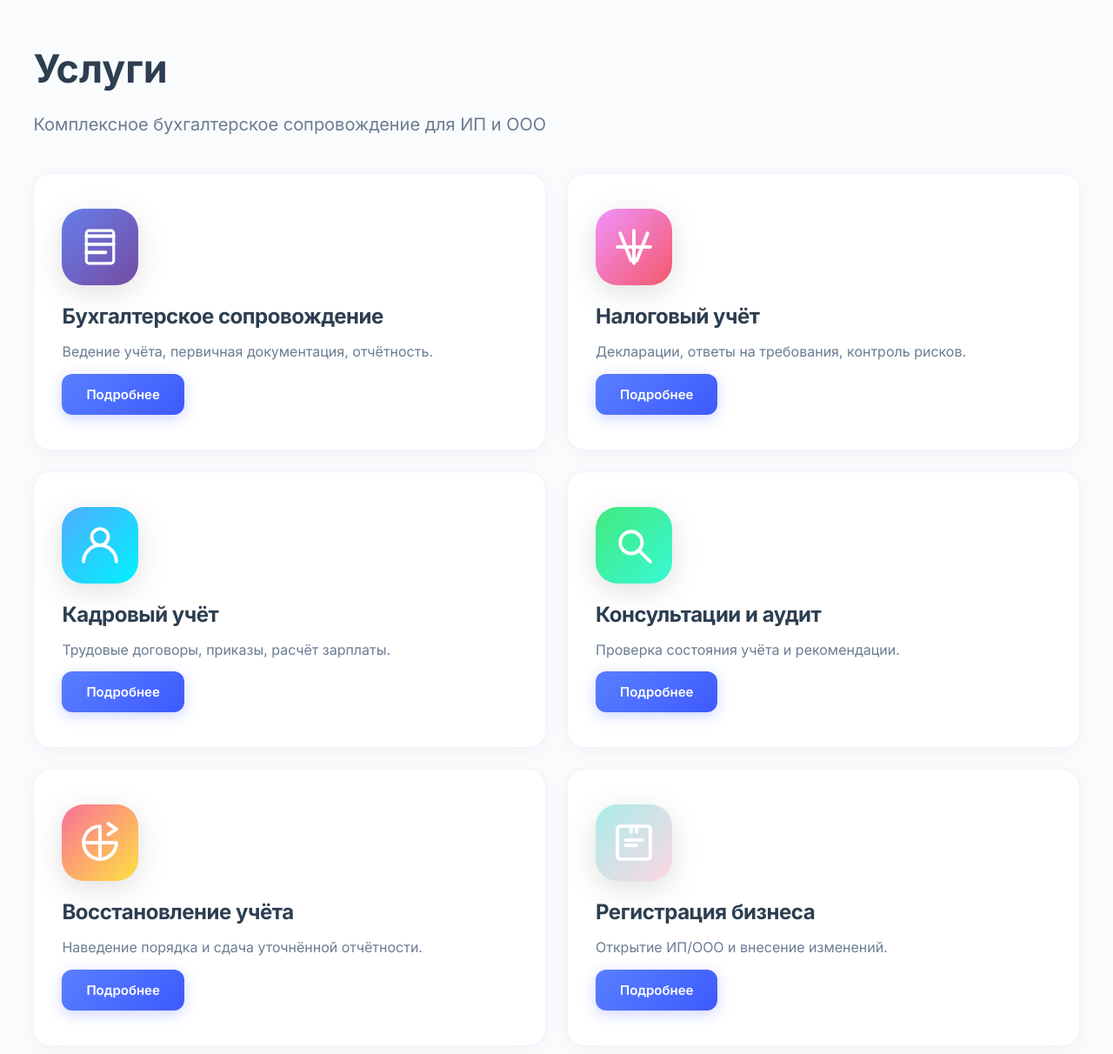
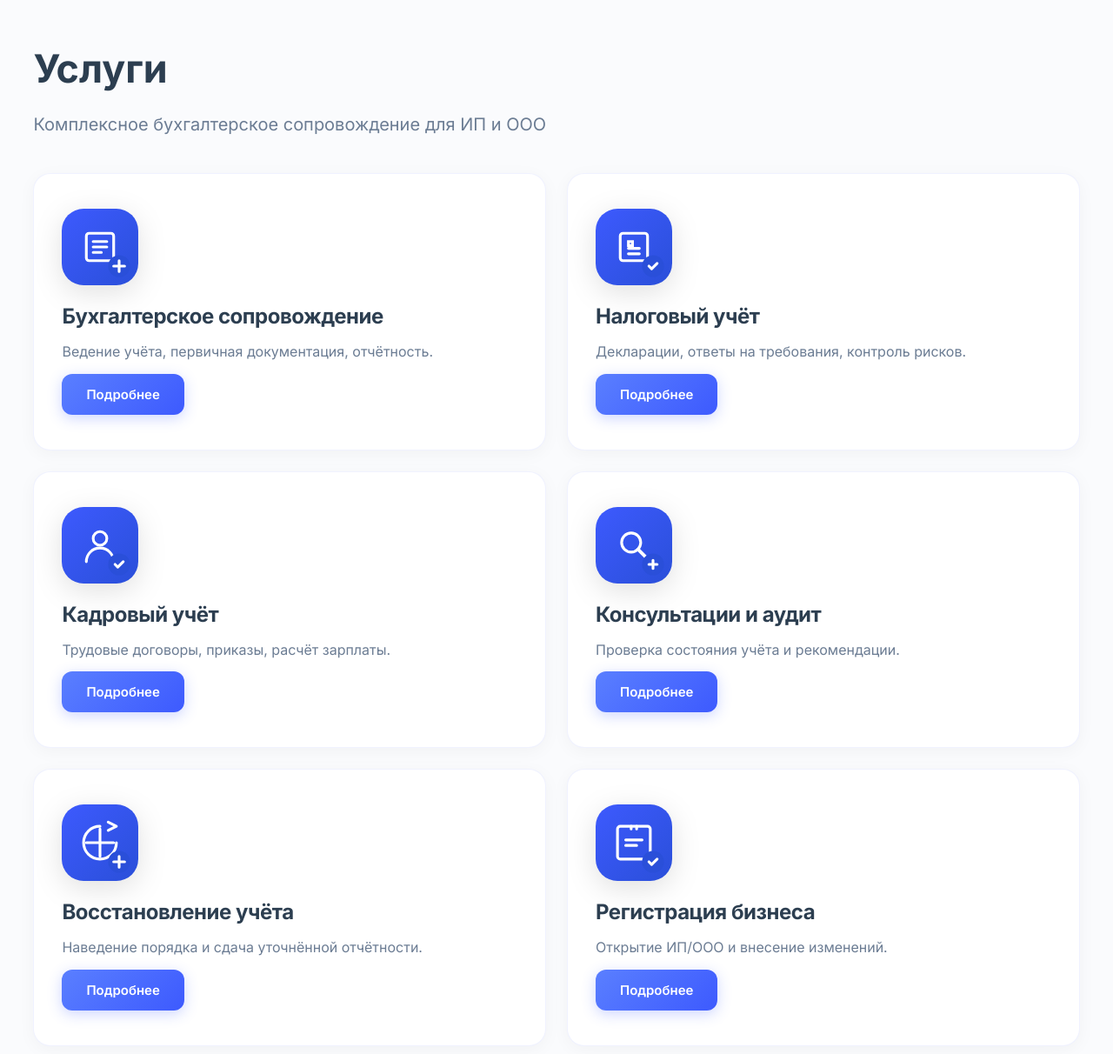
Before and after one commit to KoboSteruS/TOT, a Flask app: page / in a window 1280 px wide. Shown: the part 2050-3262 px from the top of the page at 87% size. Run offline with Flask 3, Linux system fonts and the light colour scheme.

Commit message:
refactor(services): единый стиль иконок в цветах бренда
- Все иконки теперь в едином стиле: синий градиент + белые линии

- Градиент основных цветов сайта (#3D5AFE -> #2A4FD9)

- Добавлен акцентный круг с галочкой/плюсом для каждой услуги

- Толщина линий унифицирована (2px)

- Единообразный дизайн для всех 6 карточек услуг

Made-with: Cursor

```diff
--- a/templates/index.html
+++ b/templates/index.html
@@ -277,13 +277,15 @@
           <article class="service-card hover-lift" data-service="accounting">
             <div class="service-icon">
               <svg viewBox="0 0 56 56" fill="none" xmlns="http://www.w3.org/2000/svg">
-                <rect width="56" height="56" rx="16" fill="url(#grad1)"/>
-                <path d="M18 20h20M18 26h20M18 32h14" stroke="white" stroke-width="2.5" stroke-linecap="round"/>
-                <path d="M38 38c0 1.1-.9 2-2 2H20c-1.1 0-2-.9-2-2V18c0-1.1.9-2 2-2h16c1.1 0 2 .9 2 2v20z" stroke="white" stroke-width="2" stroke-linecap="round" stroke-linejoin="round"/>
+                <rect width="56" height="56" rx="16" fill="url(#serviceGrad)"/>
+                <path d="M20 18h16c1.1 0 2 .9 2 2v16c0 1.1-.9 2-2 2H20c-1.1 0-2-.9-2-2V20c0-1.1.9-2 2-2z" stroke="white" stroke-width="2" stroke-linecap="round" stroke-linejoin="round"/>
+                <path d="M23 24h10M23 28h10M23 32h6" stroke="white" stroke-width="2" stroke-linecap="round"/>
+                <circle cx="42" cy="42" r="8" fill="#2A4FD9"/>
+                <path d="M42 38v8M38 42h8" stroke="white" stroke-width="2" stroke-linecap="round"/>
                 <defs>
-                  <linearGradient id="grad1" x1="0" y1="0" x2="56" y2="56" gradientUnits="userSpaceOnUse">
-                    <stop stop-color="#667EEA"/>
-                    <stop offset="1" stop-color="#764BA2"/>
+                  <linearGradient id="serviceGrad" x1="0" y1="0" x2="56" y2="56" gradientUnits="userSpaceOnUse">
+                    <stop stop-color="#3D5AFE"/>
+                    <stop offset="1" stop-color="#2A4FD9"/>
                   </linearGradient>
                 </defs>
               </svg>
@@ -298,15 +300,11 @@
           <article class="service-card hover-lift" data-service="tax">
             <div class="service-icon">
               <svg viewBox="0 0 56 56" fill="none" xmlns="http://www.w3.org/2000/svg">
-                <rect width="56" height="56" rx="16" fill="url(#grad2)"/>
-                <path d="M28 16v24M16 28h24" stroke="white" stroke-width="2.5" stroke-linecap="round"/>
-                <path d="M38 18l-8 20M18 18l8 20" stroke="white" stroke-width="2.5" stroke-linecap="round"/>
-                <defs>
-                  <linearGradient id="grad2" x1="0" y1="0" x2="56" y2="56" gradientUnits="userSpaceOnUse">
-                    <stop stop-color="#F093FB"/>
-                    <stop offset="1" stop-color="#F5576C"/>
-                  </linearGradient>
-                </defs>
+                <rect width="56" height="56" rx="16" fill="url(#serviceGrad)"/>
+                <path d="M20 18h16c1.1 0 2 .9 2 2v16c0 1.1-.9 2-2 2H20c-1.1 0-2-.9-2-2V20c0-1.1.9-2 2-2z" stroke="white" stroke-width="2" stroke-linecap="round" stroke-linejoin="round"/>
+                <path d="M24 24h3v3h-3zM24 29h8M24 33h8" stroke="white" stroke-width="2" stroke-linecap="round"/>
+                <circle cx="42" cy="42" r="8" fill="#2A4FD9"/>
+                <path d="M39 42l2 2 4-4" stroke="white" stroke-width="2" stroke-linecap="round" stroke-linejoin="round"/>
               </svg>
             </div>
             <div class="service-content">
@@ -319,15 +317,11 @@
           <article class="service-card hover-lift" data-service="hr">
             <div class="service-icon">
               <svg viewBox="0 0 56 56" fill="none" xmlns="http://www.w3.org/2000/svg">
-                <rect width="56" height="56" rx="16" fill="url(#grad3)"/>
-                <circle cx="28" cy="22" r="6" stroke="white" stroke-width="2.5"/>
-                <path d="M16 40c0-6.627 5.373-12 12-12s12 5.373 12 12" stroke="white" stroke-width="2.5" stroke-linecap="round"/>
-                <defs>
-                  <linearGradient id="grad3" x1="0" y1="0" x2="56" y2="56" gradientUnits="userSpaceOnUse">
-                    <stop stop-color="#4FACFE"/>
-                    <stop offset="1" stop-color="#00F2FE"/>
-                  </linearGradient>
-                </defs>
+                <rect width="56" height="56" rx="16" fill="url(#serviceGrad)"/>
+                <circle cx="28" cy="23" r="5" stroke="white" stroke-width="2"/>
+                <path d="M18 40c0-5.523 4.477-10 10-10s10 4.477 10 10" stroke="white" stroke-width="2" stroke-linecap="round"/>
+                <circle cx="42" cy="42" r="8" fill="#2A4FD9"/>
+                <path d="M39 42l2 2 4-4" stroke="white" stroke-width="2" stroke-linecap="round" stroke-linejoin="round"/>
               </svg>
             </div>
             <div class="service-content">
@@ -340,15 +334,11 @@
           <article class="service-card hover-lift" data-service="consulting">
             <div class="service-icon">
               <svg viewBox="0 0 56 56" fill="none" xmlns="http://www.w3.org/2000/svg">
-                <rect width="56" height="56" rx="16" fill="url(#grad4)"/>
-                <circle cx="26" cy="26" r="8" stroke="white" stroke-width="2.5"/>
-                <path d="M32 32l8 8" stroke="white" stroke-width="2.5" stroke-linecap="round"/>
-                <defs>
-                  <linearGradient id="grad4" x1="0" y1="0" x2="56" y2="56" gradientUnits="userSpaceOnUse">
-                    <stop stop-color="#43E97B"/>
-                    <stop offset="1" stop-color="#38F9D7"/>
-                  </linearGradient>
-                </defs>
+                <rect width="56" height="56" rx="16" fill="url(#serviceGrad)"/>
+                <circle cx="26" cy="26" r="7" stroke="white" stroke-width="2"/>
+                <path d="M31 31l7 7" stroke="white" stroke-width="2.5" stroke-linecap="round"/>
+                <circle cx="42" cy="42" r="8" fill="#2A4FD9"/>
+                <path d="M42 39v6M39 42h6" stroke="white" stroke-width="2" stroke-linecap="round"/>
               </svg>
             </div>
             <div class="service-content">
@@ -361,16 +351,12 @@
           <article class="service-card hover-lift" data-service="restoration">
             <div class="service-icon">
               <svg viewBox="0 0 56 56" fill="none" xmlns="http://www.w3.org/2000/svg">
-                <rect width="56" height="56" rx="16" fill="url(#grad5)"/>
-                <path d="M28 18v20M18 28h20" stroke="white" stroke-width="2.5" stroke-linecap="round"/>
-                <path d="M40 28c0 6.627-5.373 12-12 12s-12-5.373-12-12 5.373-12 12-12" stroke="white" stroke-width="2.5" stroke-linecap="round"/>
-                <path d="M34 14l6 4-6 4" stroke="white" stroke-width="2.5" stroke-linecap="round" stroke-linejoin="round"/>
-                <defs>
-                  <linearGradient id="grad5" x1="0" y1="0" x2="56" y2="56" gradientUnits="userSpaceOnUse">
-                    <stop stop-color="#FA709A"/>
-                    <stop offset="1" stop-color="#FEE140"/>
-                  </linearGradient>
-                </defs>
+                <rect width="56" height="56" rx="16" fill="url(#serviceGrad)"/>
+                <path d="M28 18v20M18 28h20" stroke="white" stroke-width="2" stroke-linecap="round"/>
+                <path d="M40 28c0 6.627-5.373 12-12 12s-12-5.373-12-12 5.373-12 12-12" stroke="white" stroke-width="2" stroke-linecap="round"/>
+                <path d="M34 13l6 3-6 3" stroke="white" stroke-width="2" stroke-linecap="round" stroke-linejoin="round"/>
+                <circle cx="42" cy="42" r="8" fill="#2A4FD9"/>
+                <path d="M38 42h8M42 38v8" stroke="white" stroke-width="2" stroke-linecap="round"/>
               </svg>
             </div>
             <div class="service-content">
@@ -383,15 +369,12 @@
           <article class="service-card hover-lift" data-service="registration">
             <div class="service-icon">
               <svg viewBox="0 0 56 56" fill="none" xmlns="http://www.w3.org/2000/svg">
-                <rect width="56" height="56" rx="16" fill="url(#grad6)"/>
-                <rect x="16" y="16" width="24" height="24" rx="2" stroke="white" stroke-width="2.5"/>
-                <path d="M22 26h12M22 30h8M26 20v-4M30 20v-4" stroke="white" stroke-width="2.5" stroke-linecap="round"/>
-                <defs>
-                  <linearGradient id="grad6" x1="0" y1="0" x2="56" y2="56" gradientUnits="userSpaceOnUse">
-                    <stop stop-color="#A8EDEA"/>
-                    <stop offset="1" stop-color="#FED6E3"/>
-                  </linearGradient>
-                </defs>
+                <rect width="56" height="56" rx="16" fill="url(#serviceGrad)"/>
+                <rect x="16" y="16" width="24" height="24" rx="2" stroke="white" stroke-width="2"/>
+                <path d="M22 26h12M22 30h8" stroke="white" stroke-width="2" stroke-linecap="round"/>
+                <path d="M26 18v-2M30 18v-2" stroke="white" stroke-width="2" stroke-linecap="round"/>
+                <circle cx="42" cy="42" r="8" fill="#2A4FD9"/>
+                <path d="M39 42l2 2 4-4" stroke="white" stroke-width="2" stroke-linecap="round" stroke-linejoin="round"/>
               </svg>
             </div>
             <div class="service-content">
```
